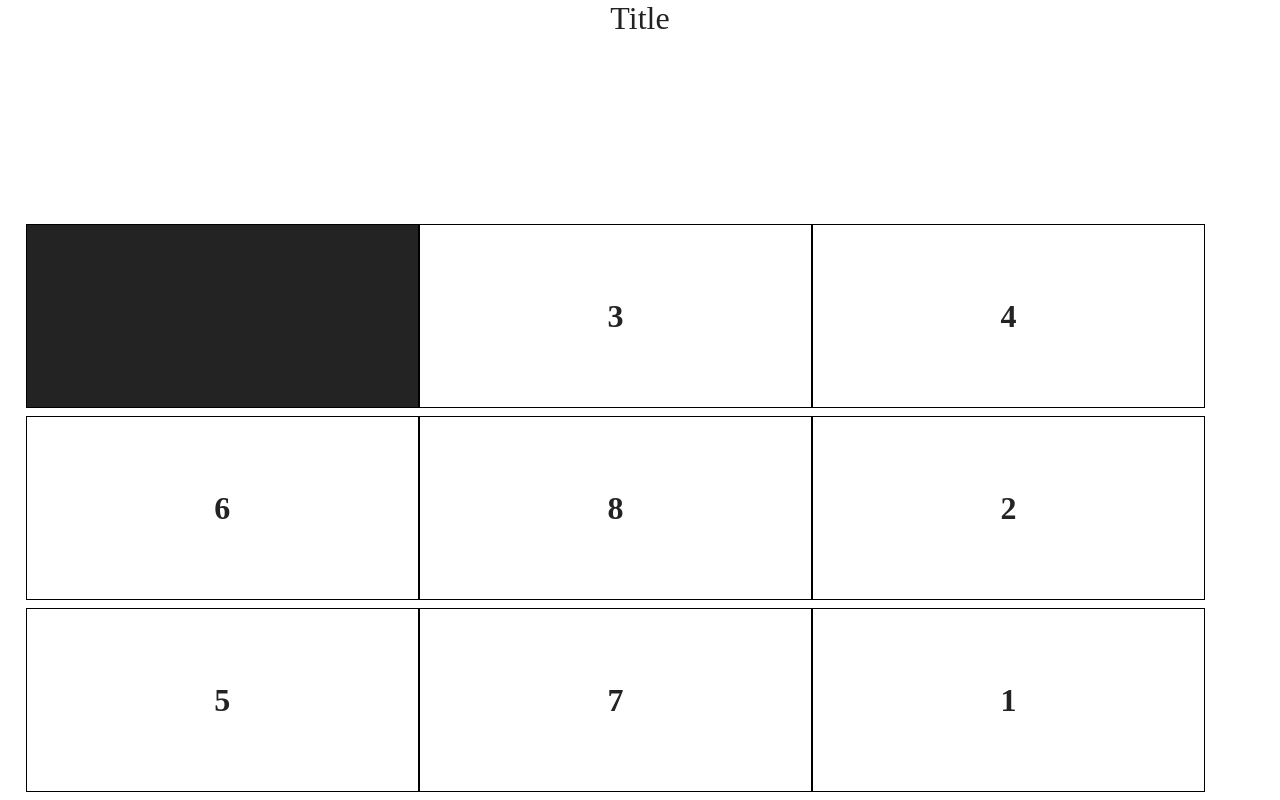
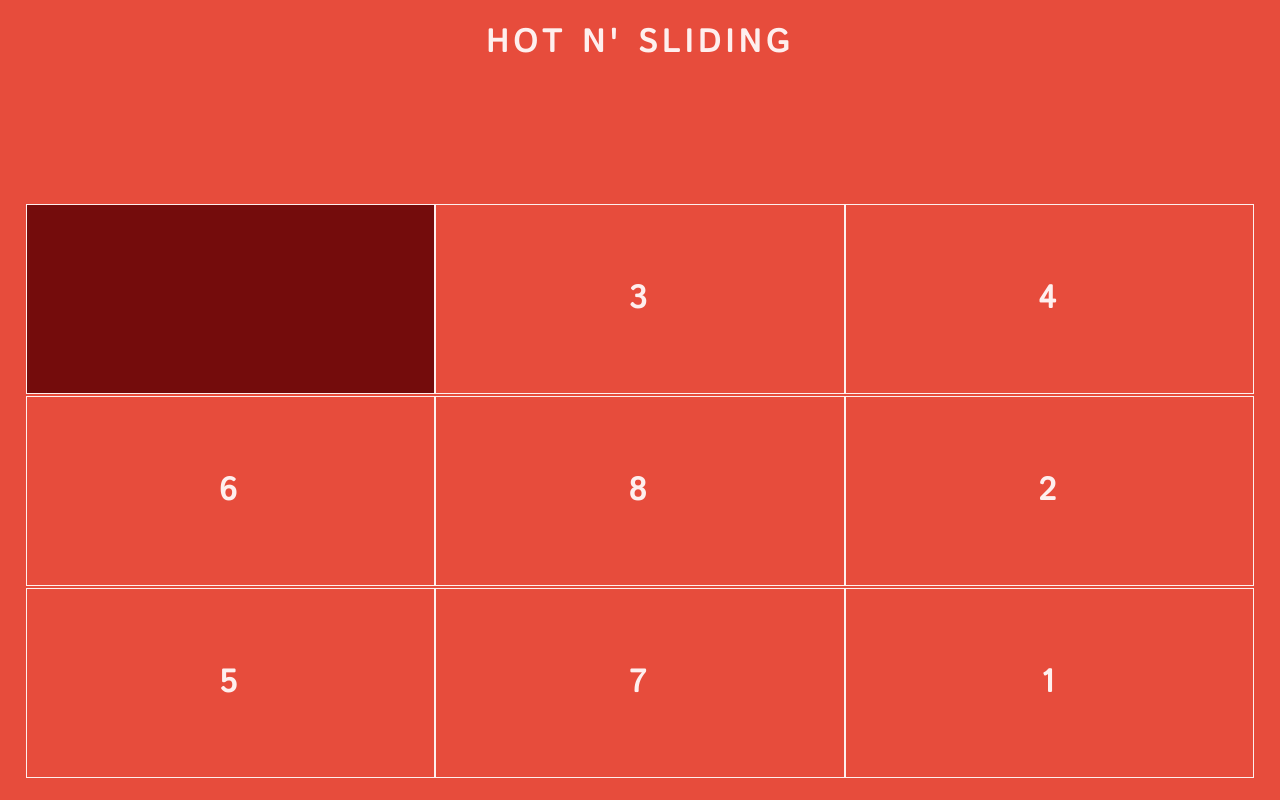
Before and after one commit to alanduartes/puzzle, a plain HTML site: page index.html in a window 1280 px wide. Drawn offline with Linux system fonts and the light colour scheme.

Commit message:
Font, margins

```diff
--- a/index.html
+++ b/index.html
@@ -3,7 +3,7 @@
     <head>
         <meta charset="utf-8">
         <meta name="viewport" content="width=device-width, initial-scale=1">
-        <title>t</title>
+        <title>Hot n' Sliding</title>
         <link href="main.css" rel="stylesheet">
         <link href="modal.css" rel="stylesheet">
     </head>
@@ -23,7 +23,7 @@
             </div>
         </div>
         <main class="board container">
-            <div class="title">Title</div>
+            <h1 class="title">HOT N' SLIDING</h1>
             <div class="interact-area container">
 
             </div>
--- a/main.css
+++ b/main.css
@@ -1,7 +1,15 @@
+@font-face {
+    font-family: 'font';
+    src: url('IstokWeb-Regular.ttf');
+}
+@import url('https://fonts.googleapis.com/css?family=Istok+Web');
+
 * {
     margin: 0;
     padding: 0;
     box-sizing: border-box;
+    font-family: 'font', sans-serif;
+    letter-spacing: 5px;
 }
 
 body {
@@ -19,6 +27,7 @@ body {
 
 ul {
     list-style: none;
+    justify-content: center;
 }
 
 .board {
@@ -26,29 +35,31 @@ ul {
     height: 100%;
     align-content: space-between;
     justify-content: center;
+    background-color: #e74c3c;
+    color: #feefee;
 }
 
 .title {
+    margin-top: 20px;
     font-size: 2em;
-    color: #232323
 }
 
 .interact-area {
-    width: 96%;
+    width: 100%;
     height: 72%;
+    margin-bottom: 20px;
 }
 
 .piece {
     width: 32%;
-    height: 32%;
+    height: 33%;
     justify-content: center;
     align-items: center;
-    border: solid 1px #000;
+    border: solid 1px #feefee;
     font-size: 2em;
     font-weight: bold;
-    color: #232323;
 }
 
 .no-piece {
-    background-color: #232323;
+    background-color: #740c0c;
 }
```
Also changed, not shown: IstokWeb-Regular.ttf (added).
